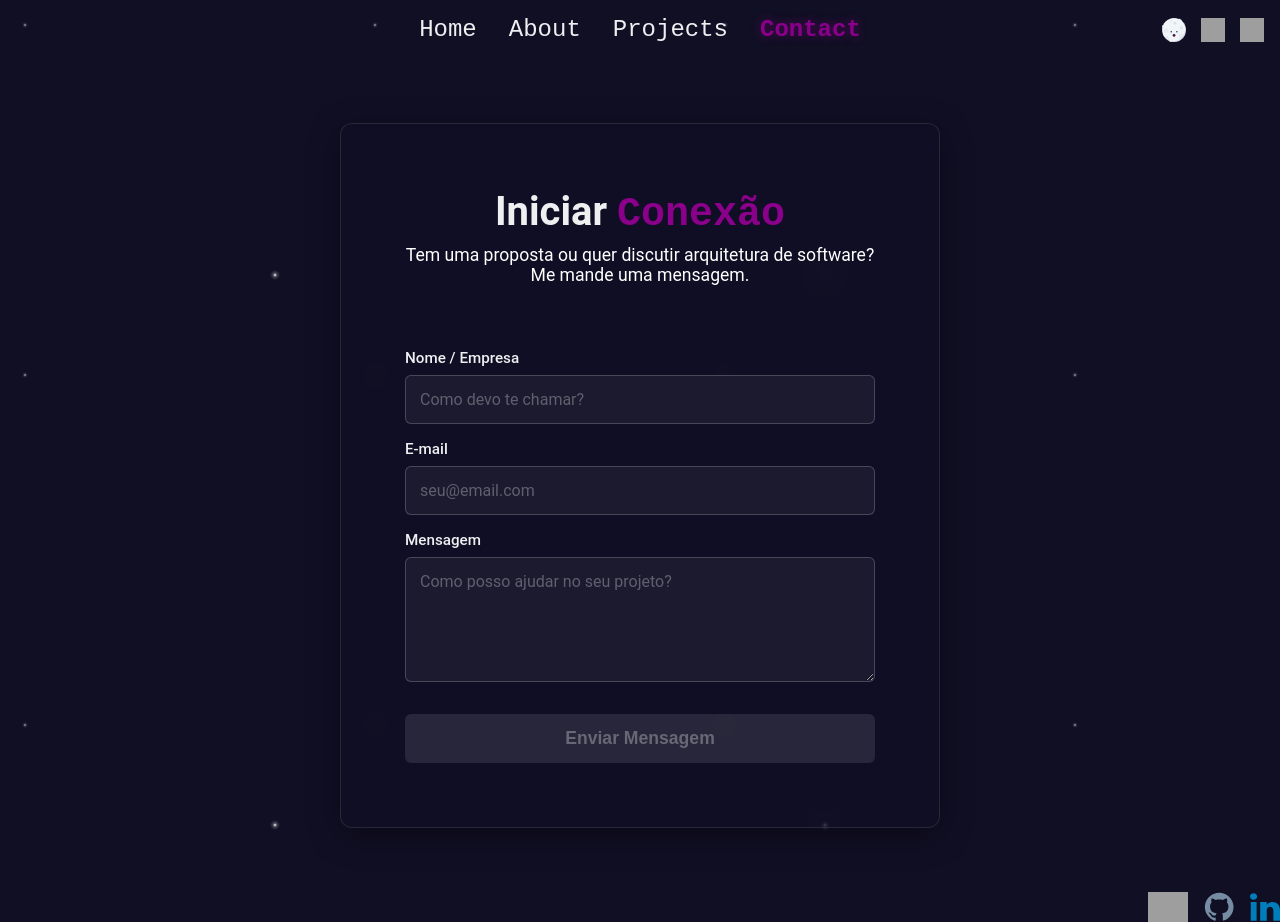
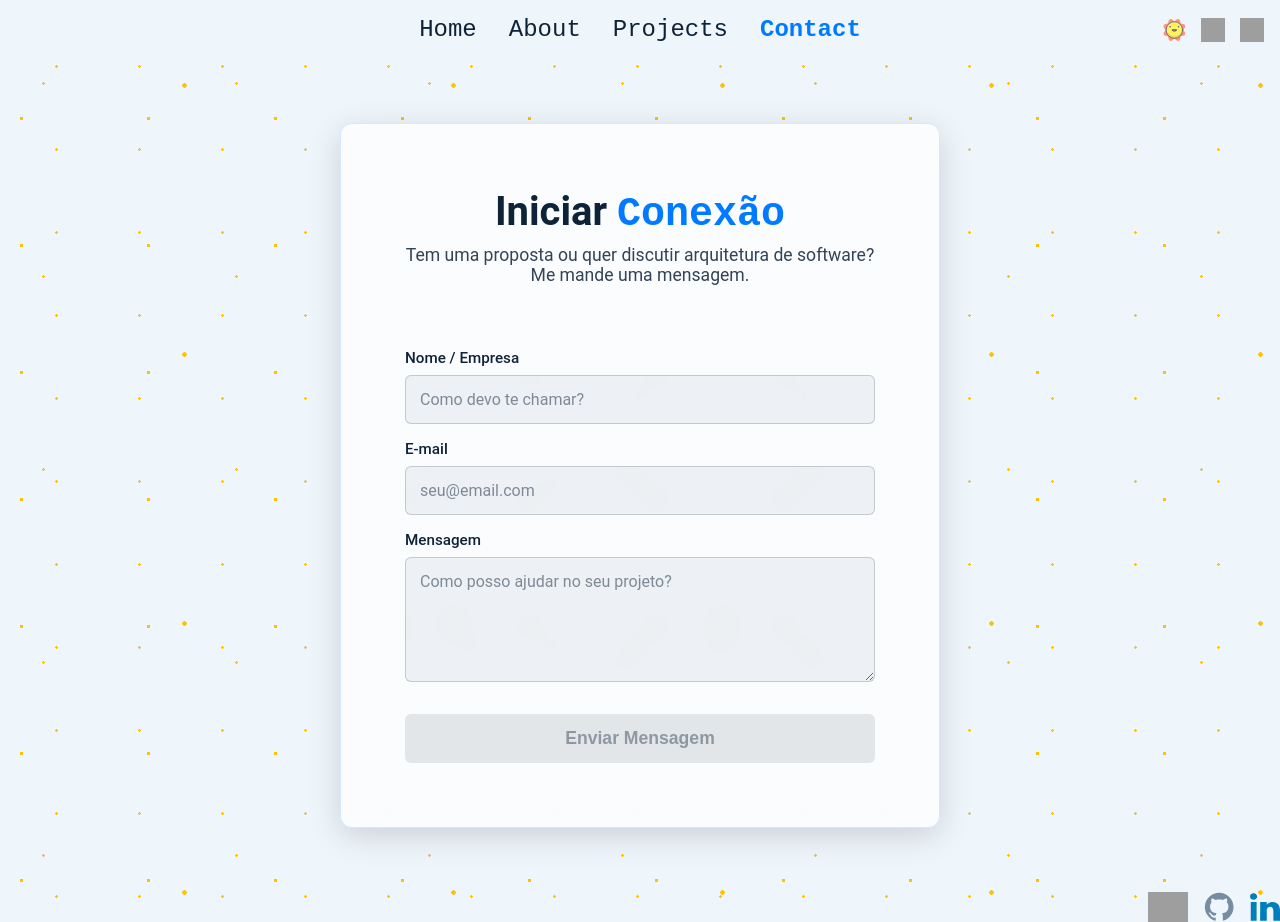
Before and after one commit to adriannparanhos/portifolio-adriann, an Angular app: page /contact in a window 1280 px wide. Built offline with nearby package versions, Linux system fonts and the light colour scheme; grey boxes are pictures that could not be loaded; a web font is replaced by a local one.

Commit message:
feat(ui): implement dynamic light/dark theme and refactor glassmorphism

```diff
--- a/src/app/core/layout/header/header.component.html
+++ b/src/app/core/layout/header/header.component.html
@@ -8,7 +8,12 @@
         </ul>
     </nav>
     <div class="header__icons">
-        <img src="assets/images/icons/moon-svgrepo-com.svg" alt="Modo Escuro" class="header__imgs">
+        <img
+            [src]="isDarkMode ? 'assets/images/icons/moon-svgrepo-com.svg' : 'assets/images/icons/sun-svgrepo-com.svg'"
+            [alt]="isDarkMode ? 'Modo Claro' : 'Modo Escuro'"
+            class="header__imgs"
+            (click)="toggleTheme()"
+        >
         <img src="https://cdn.jsdelivr.net/gh/madebybowtie/FlagKit@2.2/Assets/SVG/BR.svg" alt="">
         <img src="https://cdn.jsdelivr.net/gh/madebybowtie/FlagKit@2.2/Assets/SVG/US.svg" alt="">
     </div>
--- a/src/app/core/layout/header/header.component.ts
+++ b/src/app/core/layout/header/header.component.ts
@@ -1,12 +1,26 @@
 import { Component } from '@angular/core';
+import { CommonModule } from '@angular/common';
 import { RouterLink, RouterLinkActive } from '@angular/router';
+import { ThemeService } from '../../../shared/services/theme.service';
 
 @Component({
   selector: 'app-header',
-  imports: [RouterLink, RouterLinkActive],
+  imports: [CommonModule, RouterLink, RouterLinkActive],
   templateUrl: './header.component.html',
   styleUrl: './header.component.scss'
 })
 export class HeaderComponent {
+  public isDarkMode: boolean = true;
 
+  constructor(private themeService: ThemeService) {}
+
+  ngOnInit(): void {
+    this.themeService.isDarkMode$.subscribe(isDark => {
+      this.isDarkMode = isDark;
+    });
+  }
+
+  public toggleTheme(): void {
+    this.themeService.toggleTheme();
+  }
 }
--- a/src/app/features/about/about.component.html
+++ b/src/app/features/about/about.component.html
@@ -1,6 +1,6 @@
 <section class="about">
     <div class="about__info">
-        <h1 class="about__title">About <span>Me</span></h1>
+        <h1 class="about__title">Sobre <span>Min</span></h1>
         <p class="about__description">
             Desenvolvedor Full Stack especializado em <strong>Java e Angular</strong>, com experiência no desenvolvimento de sistemas corporativos e aplicações web.
         </p>
--- a/src/app/features/contact/contact.component.scss
+++ b/src/app/features/contact/contact.component.scss
@@ -11,13 +11,13 @@
   width: 100%;
   max-width: 600px;
 
-  background: rgba(17, 15, 36, 0.5);
+  background: theme.$bg-glass;
   backdrop-filter: blur(12px);
   -webkit-backdrop-filter: blur(12px);
-  border: 1px solid rgba(255, 255, 255, 0.1);
+  border: 1px solid theme.$border-glass;
   border-radius: 12px;
   padding: theme.$spacing-xl;
-  box-shadow: 0 8px 32px rgba(0, 0, 0, 0.4);
+  box-shadow: 0 8px 32px rgba(0, 0, 0, 0.15);
 }
 
 .contact-header {
@@ -36,7 +36,8 @@
   }
 
   p {
-    color: white;
+    color: theme.$text-light;
+    opacity: 0.85;
     font-size: 1.1rem;
   }
 }
@@ -61,8 +62,9 @@
   input, textarea {
     width: 100%;
     padding: 14px;
-    background: rgba(255, 255, 255, 0.05);
-    border: 1px solid rgba(255, 255, 255, 0.2);
+
+    background: color-mix(in srgb, theme.$text-light, transparent 95%);
+    border: 1px solid color-mix(in srgb, theme.$text-light, transparent 80%);
     border-radius: 6px;
     color: theme.$text-light;
     font-family: theme.$font-main;
@@ -72,12 +74,12 @@
     &:focus {
       outline: none;
       border-color: theme.$primary-color;
-      background: rgba(255, 255, 255, 0.1);
-      box-shadow: 0 0 10px rgba(theme.$primary-color, 0.2);
+      background: color-mix(in srgb, theme.$primary-color, transparent 90%);
+      box-shadow: 0 0 10px color-mix(in srgb, theme.$primary-color, transparent 80%);
     }
 
     &::placeholder {
-      color: rgba(255, 255, 255, 0.3);
+      color: color-mix(in srgb, theme.$text-light, transparent 50%);
     }
 
     &.is-invalid {
@@ -85,24 +87,13 @@
       background: rgba(255, 77, 77, 0.05);
     }
   }
-
-  textarea {
-    resize: vertical;
-  }
-
-  .error-msg {
-    color: #ff4d4d;
-    font-size: 0.85rem;
-    margin-top: 4px;
-    animation: fadeIn 0.3s ease;
-  }
 }
 
 .btn-submit {
   margin-top: theme.$spacing-md;
   padding: 14px;
   background-color: theme.$primary-color;
-  color: white;
+  color: #ffffff;
   border: none;
   border-radius: 6px;
   font-size: 1.1rem;
@@ -111,14 +102,14 @@
   transition: all 0.3s ease;
 
   &:hover:not(:disabled) {
-    background-color: darken(theme.$primary-color, 10%);
-    box-shadow: 0 0 20px rgba(theme.$primary-color, 0.5);
+    filter: brightness(0.9);
+    box-shadow: 0 0 20px color-mix(in srgb, theme.$primary-color, transparent 50%);
     transform: translateY(-2px);
   }
 
   &:disabled {
-    background-color: rgba(255, 255, 255, 0.1);
-    color: rgba(255, 255, 255, 0.3);
+    background-color: color-mix(in srgb, theme.$text-light, transparent 90%);
+    color: color-mix(in srgb, theme.$text-light, transparent 60%);
     cursor: not-allowed;
   }
 }
--- a/src/app/features/home/home.component.scss
+++ b/src/app/features/home/home.component.scss
@@ -60,6 +60,7 @@
 
     &:hover {
       background-color: transparent;
+      color: theme.$primary-color;
       box-shadow: 0 0 15px theme.$primary-color;
     }
   }
--- a/src/app/features/projects/projects.component.scss
+++ b/src/app/features/projects/projects.component.scss
@@ -18,20 +18,19 @@
     }
 
     &__card {
-        background: rgba(17, 15, 36, 0.4);
+        background: theme.$bg-glass;
         backdrop-filter: blur(12px);
         -webkit-backdrop-filter: blur(12px);
-        border: 1px solid rgba(255, 255, 255, 0.1);
-
+        border: 1px solid theme.$border-glass;
         border-radius: 12px;
-        box-shadow: 0 8px 32px rgba(0, 0, 0, 0.3);
+        box-shadow: 0 8px 32px rgba(0, 0, 0, 0.15);
         overflow: hidden;
-        transition: transform 0.3s ease, box-shadow 0.3s ease, border-color 0.3s ease;
+        transition: transform 0.3s ease, box-shadow 0.3s ease, border-color 0.3s ease, background-color 0.3s ease;
 
         &:hover {
             transform: translateY(-8px);
-            box-shadow: 0 12px 40px rgba(0, 0, 0, 0.5);
-            border-color: rgba(theme.$primary-color, 0.5);
+            box-shadow: 0 12px 40px rgba(0, 0, 0, 0.2);
+            border-color: color-mix(in srgb, theme.$primary-color, transparent 50%);
         }
     }
 
@@ -45,7 +44,7 @@
         width: 100%;
         height: 220px;
         object-fit: cover;
-        border-bottom: 1px solid rgba(255, 255, 255, 0.1);
+        border-bottom: 1px solid theme.$border-glass;
     }
 
     &__text {
@@ -59,7 +58,8 @@
         }
 
         p {
-            color: white;
+            color: theme.$text-light;
+            opacity: 0.85;
             line-height: 1.6;
         }
     }
@@ -67,7 +67,6 @@
     button {
         align-self: flex-end;
         margin: 0 1.5rem 1.5rem 0;
-
         padding: 10px 24px;
         font-size: 1rem;
         font-weight: bold;
@@ -81,8 +80,8 @@
 
         &:hover {
             background-color: theme.$primary-color;
-            color: white;
-            box-shadow: 0 0 15px rgba(theme.$primary-color, 0.6);
+            color: #ffffff;
+            box-shadow: 0 0 15px color-mix(in srgb, theme.$primary-color, transparent 40%);
         }
     }
 }
--- /dev/null
+++ b/src/app/shared/services/theme.service.ts
@@ -0,0 +1,45 @@
+import { Injectable } from '@angular/core';
+import { BehaviorSubject } from 'rxjs';
+
+@Injectable({
+  providedIn: 'root'
+})
+export class ThemeService {
+  private readonly THEME_KEY = 'portfolio-theme';
+  private isDarkMode = new BehaviorSubject<boolean>(true);
+
+  public isDarkMode$ = this.isDarkMode.asObservable();
+
+  constructor() {
+    this.initTheme();
+  }
+
+  private initTheme(): void {
+    const savedTheme = localStorage.getItem(this.THEME_KEY);
+
+    if (savedTheme) {
+      const isDark = savedTheme === 'dark';
+      this.setTheme(isDark);
+    } else {
+      const prefersDark = window.matchMedia('(prefers-color-scheme: dark)').matches;
+      this.setTheme(prefersDark);
+    }
+  }
+
+  public toggleTheme(): void {
+    this.setTheme(!this.isDarkMode.value);
+  }
+
+  private setTheme(isDark: boolean): void {
+    this.isDarkMode.next(isDark);
+    const themeValue = isDark ? 'dark' : 'light';
+
+    localStorage.setItem(this.THEME_KEY, themeValue);
+
+    if (isDark) {
+      document.body.removeAttribute('data-theme');
+    } else {
+      document.body.setAttribute('data-theme', 'light');
+    }
+  }
+}
--- a/src/styles.scss
+++ b/src/styles.scss
@@ -1,21 +1,62 @@
 @use 'styles/variables' as var;
 @import 'styles/reset';
-
 
 body {
   background-color: var.$bg-dark;
   color: var.$text-light;
   font-family: var.$font-main;
+  transition: background-color 0.5s ease, color 0.5s ease;
 }
 
 .starry-background {
-  background-color: #110f24;
+  background-color: var.$bg-dark;
 
   background-image:
-    radial-gradient(white, rgba(255, 255, 255, 0.2) 2px, transparent 5px),
-    radial-gradient(white, rgba(255, 255, 255, 0.15) 1px, transparent 3px);
+    radial-gradient(rgba(255, 255, 255, 0.9) 1px, transparent 2px),
+    radial-gradient(rgba(255, 255, 255, 0.7) 1.5px, transparent 4px),
+    radial-gradient(rgba(255, 255, 255, 0.5) 1px, transparent 3px),
+    radial-gradient(rgba(255, 255, 255, 0.3) 2px, transparent 6px);
 
-  background-size: 550px 550px, 350px 350px;
+  background-size:
+    199px 199px,
+    311px 311px,
+    467px 467px,
+    599px 599px;
 
-  background-position: 0 0, 200px 200px;
+  background-position:
+    20px 50px,
+    150px 80px,
+    300px 400px,
+    500px 100px;
+
+  transition: background-color 0.5s ease, background-image 0.5s ease;
 }
+
+[data-theme="light"] {
+
+  body {
+    background-color: var(--bg-main);
+  }
+
+  .starry-background {
+    background-color: var(--bg-main);
+
+    background-image:
+      radial-gradient(var(--secondary-color) 1px, transparent 1.5px),
+      radial-gradient(var(--secondary-color) 1.5px, transparent 2px),
+      radial-gradient(var(--secondary-color) 1px, transparent 1.5px),
+      radial-gradient(var(--secondary-color) 2px, transparent 2.5px);
+
+    background-size:
+      83px 83px,
+      127px 127px,
+      193px 193px,
+      269px 269px;
+
+    background-position:
+      15px 25px,
+      85px 55px,
+      140px 180px,
+      50px 220px;
+  }
+}
--- a/src/styles/_variables.scss
+++ b/src/styles/_variables.scss
@@ -1,7 +1,30 @@
-$primary-color: #8B008B;
-$secondary-color: #2ecc71;
-$bg-dark: #2c3e50;
-$text-light: #ecf0f1;
+:root {
+  --primary-color: #8B008B;
+  --secondary-color: #2ecc71;
+  --bg-main: #110f24;
+  --text-main: #ecf0f1;
+
+  --glass-bg: rgba(17, 15, 36, 0.4);
+  --glass-border: rgba(255, 255, 255, 0.1);
+}
+
+[data-theme="light"] {
+  --primary-color: #007bff;
+  --secondary-color: #ffc107;
+  --bg-main: #eef5fb;
+  --text-main: #0f2338;
+
+  --glass-bg: rgba(255, 255, 255, 0.7);
+  --glass-border: rgba(0, 123, 255, 0.15);
+}
+
+$primary-color: var(--primary-color);
+$secondary-color: var(--secondary-color);
+$bg-dark: var(--bg-main);
+$text-light: var(--text-main);
+
+$bg-glass: var(--glass-bg);
+$border-glass: var(--glass-border);
 
 $font-main: 'Roboto', sans-serif;
 $font-code: 'Fira Code', monospace;
@@ -11,12 +34,10 @@ $spacing-sm: 8px;
 $spacing-md: 16px;
 $spacing-lg: 32px;
 $spacing-xl: 64px;
+$spacing-padding-top: 50px;
 
 $font-size-base: 16px;
 $font-size-lg: 20px;
 $font-size-xl: 24px;
-
-$spacing-padding-top: 50px;
-
 $font-size-button: 1.2rem;
 $font-size-header: 1.5rem;
```
Also changed, not shown: src/app/features/about/about.component.scss (+11 -10 lines), 1 other file (tests, documents, lock files or other folders).
